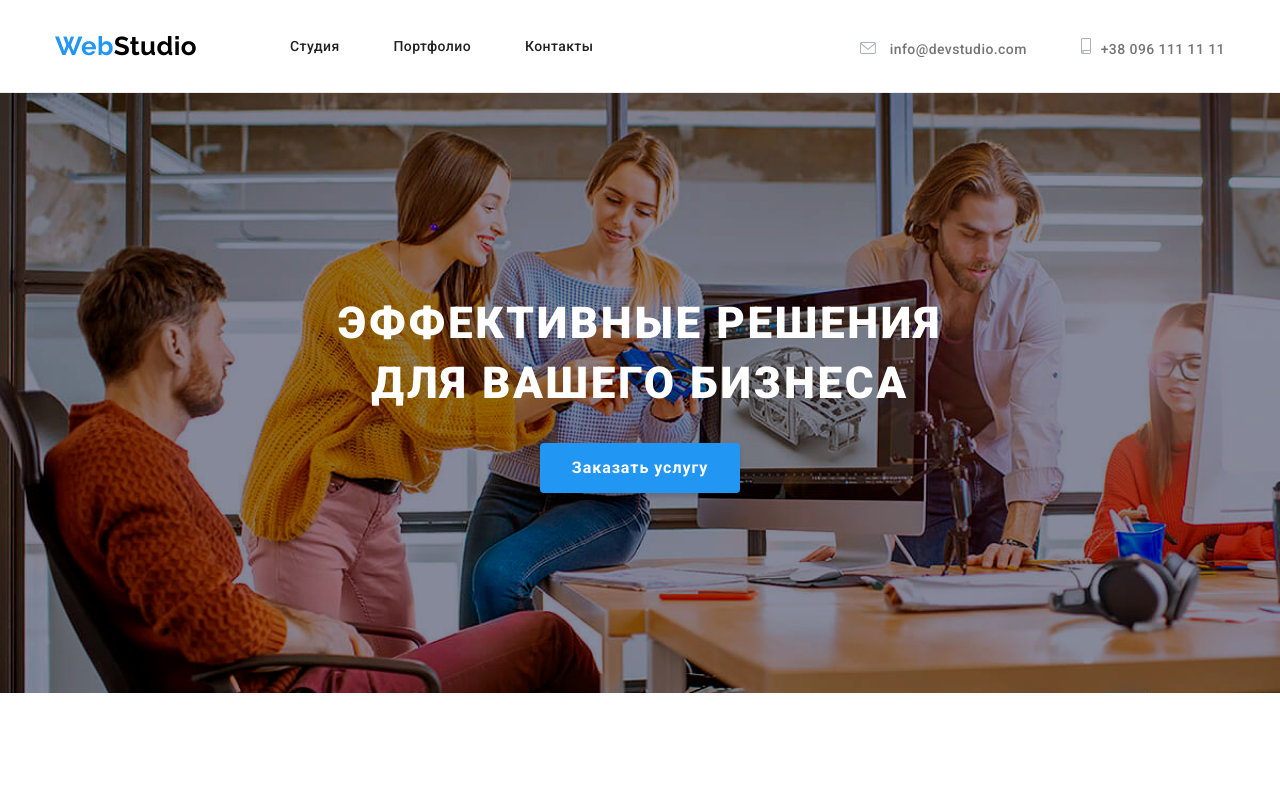
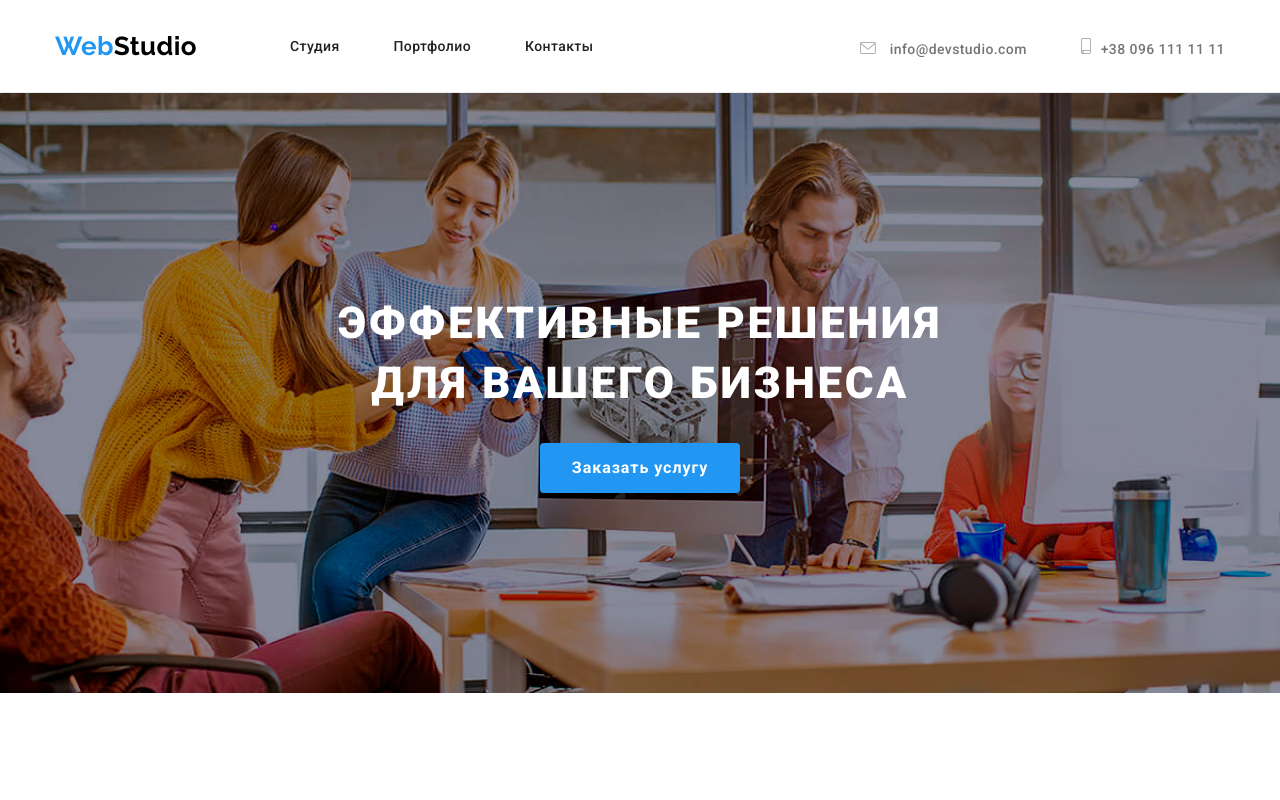
Before and after one commit to RodionAugustus/goit-markup-hw-04, a plain HTML site: page index.html in a window 1280 px wide. Shown: the top 800 px of the page. Drawn offline with Linux system fonts and the light colour scheme.

Commit message:
Update styles.css

```diff
--- a/css/styles.css
+++ b/css/styles.css
@@ -161,10 +161,11 @@ ul {
 .offer {
     background-image: url("./../images/bg-image.png");
     background-repeat: no-repeat;
+    background-position: 50% 50%;
     text-align: center;
     color: #fff;
     padding: 200px;
-    background-size: cover;
+    background-size: 1600px auto;
 }
 
 .offer-text {
```
